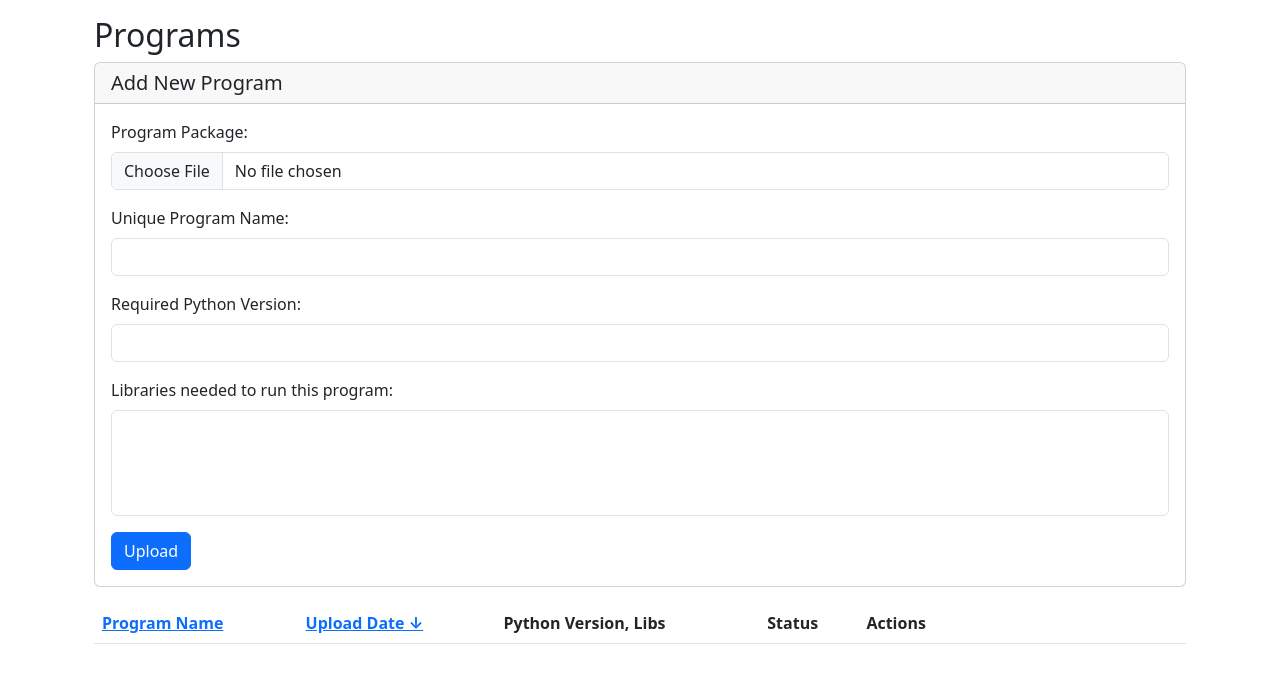
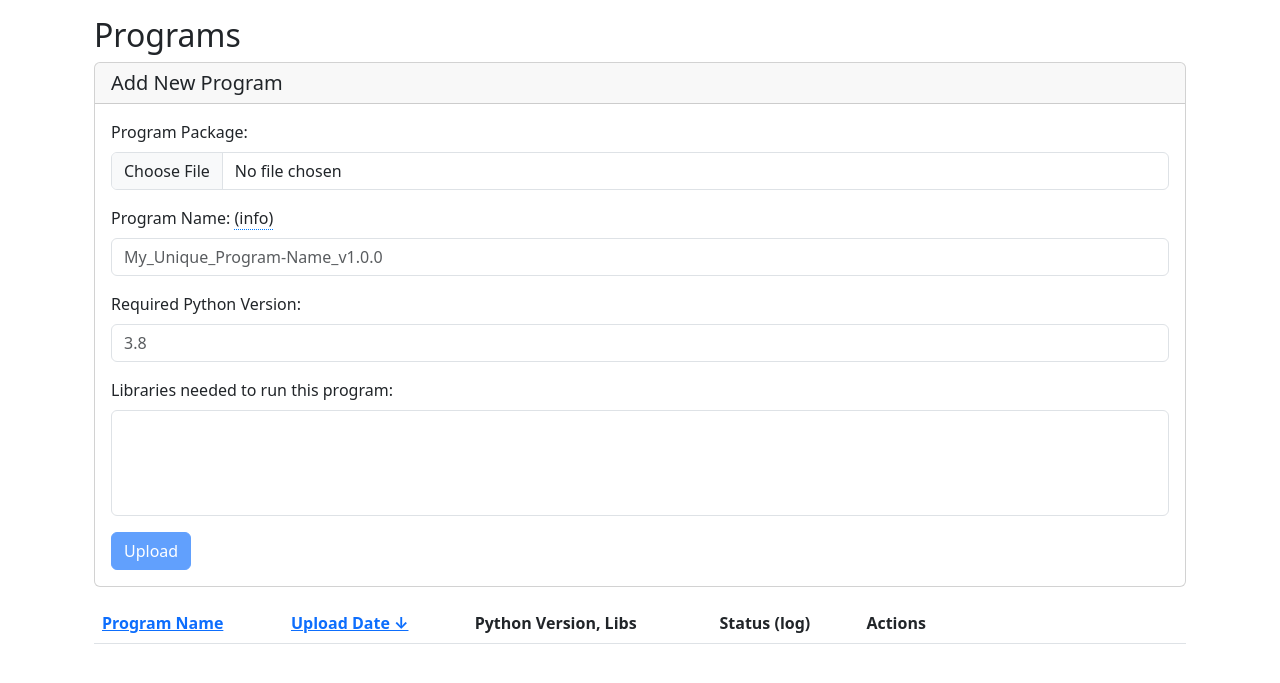
Before and after one commit to danieltuzes/gep_host_service, a Flask app: page /programs in a window 1280 px wide. Shown: the part 56-739 px from the top of the page. Run offline with Flask 3, Linux system fonts and the light colour scheme; lists and menus that the app fills with data are empty; some libraries are stand-ins or nearby versions.

Commit message:
update templates
disable submit button if not all required fields are filled, add placeholders, put log message on status

```diff
--- a/gep_host/templates/base.html
+++ b/gep_host/templates/base.html
@@ -89,11 +89,30 @@
                 }
             }
         }
-        document.addEventListener("DOMContentLoaded", function () {
+        document.addEventListener('DOMContentLoaded', function () {
             var tooltipTriggerList = [].slice.call(document.querySelectorAll('[data-bs-toggle="tooltip"]'))
             var tooltipList = tooltipTriggerList.map(function (tooltipTriggerEl) {
                 return new bootstrap.Tooltip(tooltipTriggerEl)
             })
+
+            let requiredInputs = document.querySelectorAll('input[required]');
+            let submitButton = document.getElementById('submitButton');
+
+            function checkInputs() {
+                let allFilled = true;
+                requiredInputs.forEach(input => {
+                    if (input.value.trim() === "") {
+                        allFilled = false;
+                    }
+                });
+                submitButton.disabled = !allFilled;
+            }
+
+            // Attach event listeners to the inputs
+            requiredInputs.forEach(input => {
+                input.addEventListener('keyup', checkInputs);
+                input.addEventListener('input', checkInputs);
+            });
         });
     </script>
 </body>
--- a/gep_host/templates/programs.html
+++ b/gep_host/templates/programs.html
@@ -16,12 +16,15 @@
                     <input type="file" name="program_package" class="form-control" required>
                 </div>
                 <div class="mb-3">
-                    <label for="unique_program_name" class="form-label">Unique Program Name:</label>
-                    <input type="text" name="unique_program_name" class="form-control" required>
+                    <label for="unique_program_name" class="form-label">Program Name: <span class="tooltip-text"
+                            data-bs-toggle="tooltip" data-bs-placement="top"
+                            title="It can contain only alphanumeric chars and _.- Space is not allowed.">(info)</span></label>
+                    <input type="text" name="unique_program_name" class="form-control" required
+                        placeholder="My_Unique_Program-Name_v1.0.0">
                 </div>
                 <div class="mb-3">
                     <label for="required_python_version" class="form-label">Required Python Version:</label>
-                    <input type="text" name="required_python_version" class="form-control" required>
+                    <input type="text" name="required_python_version" class="form-control" required placeholder="3.8">
                 </div>
                 <div class="mb-3">
                     <label for="selected_libs" class="form-label">Libraries needed to run this program:</label>
@@ -31,7 +34,7 @@
                         {% endfor %}
                     </select>
                 </div>
-                <button type="submit" class="btn btn-primary">Upload</button>
+                <button type="submit" class="btn btn-primary" id="submitButton" disabled>Upload</button>
             </form>
         </div>
 
@@ -57,7 +60,7 @@
                     </a>
                 </th>
                 <th>Python Version, Libs</th>
-                <th>Status</th>
+                <th>Status (log)</th>
                 <th width="30%">Actions</th>
             </tr>
         </thead>
@@ -72,12 +75,11 @@
                     {% else %}
                     {{ program.selected_libs }}
                     {% endif %}</td>
-                <td>{{ program.status }}</td>
+                <td> <a href="{{ url_for('install_log', program_name=program.program_name) }}">{{ program.status }}</a>
+                </td>
                 <td>
                     <a href="{{ url_for('del_program', program_name=program.program_name) }}">Delete</a>
-                    {% if program.status != "installed" %}
-                    | <a href="{{ url_for('install_log', program_name=program.program_name) }}">Log</a>
-                    {% elif "installed" in program.status %}
+                    {% if "installed" in program.status %}
                     | <a href="{{ url_for('runs', program_name=program.program_name) }}">Run</a>
                     | <a href="#" data-bs-toggle="collapse" data-bs-target="#inheritable{{ program.program_name }}"
                         role="button" onclick="toggleButtonText(this)">Show</a> inputs
```
Also changed, not shown: gep_host/templates/runs.html (+5 -4 lines).
